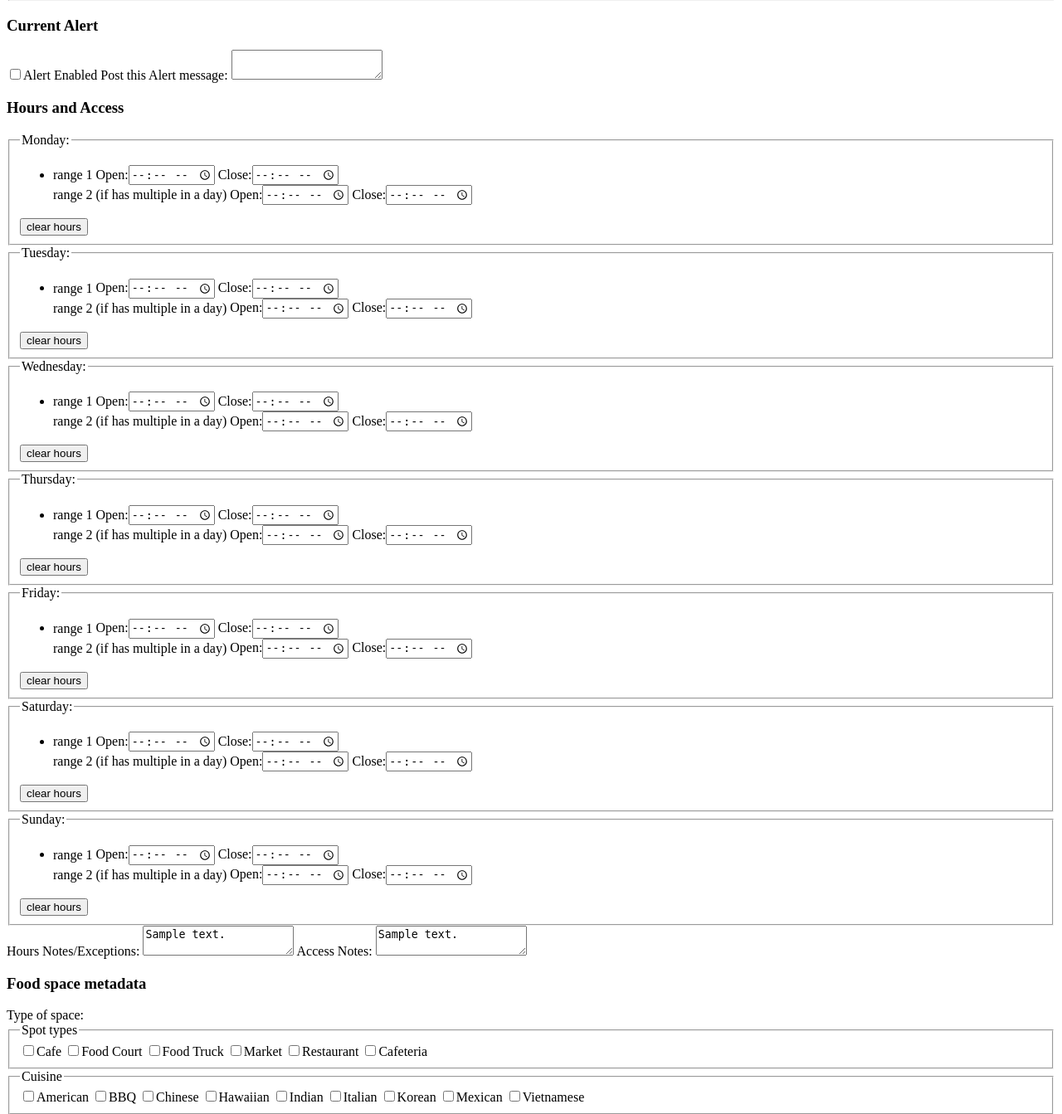
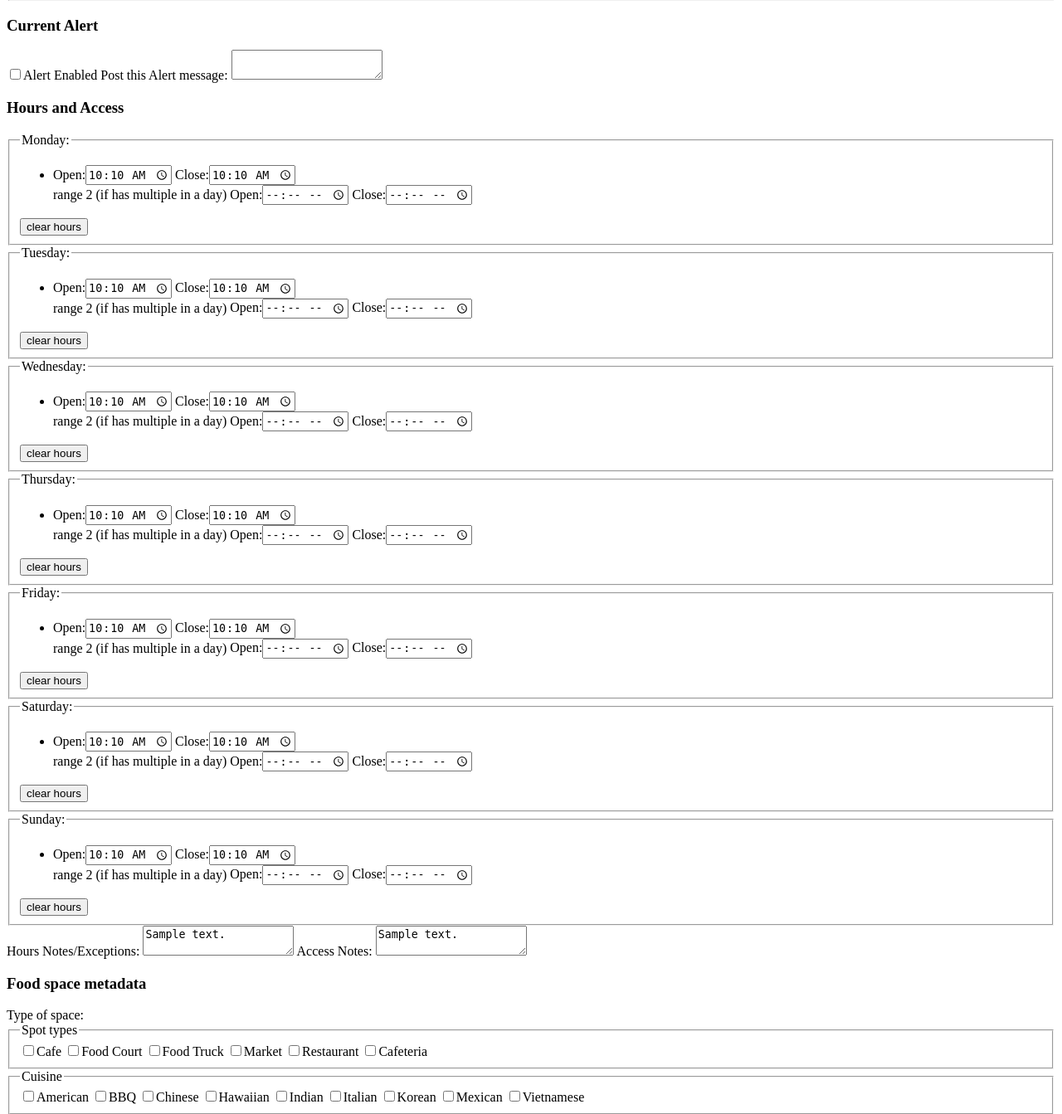
Before and after one commit to uw-it-aca/scout-manager, a Django app: template scout_manager/templates/scout_manager/spaces_edit.html in a window 1280 px wide. Shown: the part 965-2308 px from the top of the page at 83% size. Run offline with Django 3.2, Linux system fonts and the light colour scheme; the template is opened without the code that fills it: most values are stand-ins (such as "Sample title", 1, 10 or a date in 2020); some libraries are stand-ins or nearby versions.

Commit message:
Partially working hours edit fields.

```diff
--- a/scout_manager/templates/scout_manager/spaces_edit.html
+++ b/scout_manager/templates/scout_manager/spaces_edit.html
@@ -130,137 +130,165 @@
 
     <h3>Hours and Access</h3>
 
-    <fieldset class="scope mgr-hours">
+    <fieldset class="mgr-hours">
         <legend>Monday:</legend>
         <ul>
             <li class="flex-container">
                 <div class="flex-item">
-                    range 1
-                    <label for="">Open:<input type="time" name="" /></label>
-                    <label for="">Close:<input type="time" name="" /></label>
+                    {% for hours in spot.hours.monday %}
+                    <label for="">Open:<input type="time" name="" value="{{ hours.0|time:"H:i"}}" /></label>
+                    <label for="">Close:<input type="time" name="" value="{{ hours.1|time:"H:i" }}" /></label>
+                    {% empty %}
+                    <label for="">Open:<input type="time" name="" value="" /></label>
+                    <label for="">Close:<input type="time" name="" value="" /></label>
+                    {% endfor %}
                 </div>
-                <div class="flex-item">
+                <div class="scope flex-item">
                     range 2 (if has multiple in a day)
                     <label for="">Open:<input type="time" name="" /></label>
                     <label for="">Close:<input type="time" name="" /></label>
                 </div>
             </li>
         </ul>
-        <input type="button" value="clear hours" title="clear hours">
+        <input type="button" value="clear hours" title="clear hours" class="scope">
     </fieldset>
 
-    <fieldset class="scope mgr-hours">
+    <fieldset class="mgr-hours">
         <legend>Tuesday:</legend>
         <ul>
             <li class="flex-container">
                 <div class="flex-item">
-                    range 1
-                    <label for="">Open:<input type="time" name="" /></label>
-                    <label for="">Close:<input type="time" name="" /></label>
+                    {% for hours in spot.hours.tuesday %}
+                    <label for="">Open:<input type="time" name="" value="{{ hours.0|time:"H:i"}}" /></label>
+                    <label for="">Close:<input type="time" name="" value="{{ hours.1|time:"H:i" }}" /></label>
+                    {% empty %}
+                    <label for="">Open:<input type="time" name="" value="" /></label>
+                    <label for="">Close:<input type="time" name="" value="" /></label>
+                    {% endfor %}
                 </div>
-                <div class="flex-item">
+                <div class="scope flex-item">
                     range 2 (if has multiple in a day)
                     <label for="">Open:<input type="time" name="" /></label>
                     <label for="">Close:<input type="time" name="" /></label>
                 </div>
             </li>
         </ul>
-        <input type="button" value="clear hours" title="clear hours">
+        <input type="button" value="clear hours" title="clear hours" class="scope">
     </fieldset>
 
-    <fieldset class="scope mgr-hours">
+    <fieldset class="mgr-hours">
         <legend>Wednesday:</legend>
         <ul>
             <li class="flex-container">
                 <div class="flex-item">
-                    range 1
-                    <label for="">Open:<input type="time" name="" /></label>
-                    <label for="">Close:<input type="time" name="" /></label>
+                    {% for hours in spot.hours.wednesday %}
+                    <label for="">Open:<input type="time" name="" value="{{ hours.0|time:"H:i"}}" /></label>
+                    <label for="">Close:<input type="time" name="" value="{{ hours.1|time:"H:i" }}" /></label>
+                    {% empty %}
+                    <label for="">Open:<input type="time" name="" value="" /></label>
+                    <label for="">Close:<input type="time" name="" value="" /></label>
+                    {% endfor %}
                 </div>
-                <div class="flex-item">
+                <div class="scope flex-item">
                     range 2 (if has multiple in a day)
                     <label for="">Open:<input type="time" name="" /></label>
                     <label for="">Close:<input type="time" name="" /></label>
                 </div>
             </li>
         </ul>
-        <input type="button" value="clear hours" title="clear hours">
+        <input type="button" value="clear hours" title="clear hours" class="scope">
     </fieldset>
 
-    <fieldset class="scope mgr-hours">
+    <fieldset class="mgr-hours">
         <legend>Thursday:</legend>
         <ul>
             <li class="flex-container">
                 <div class="flex-item">
-                    range 1
-                    <label for="">Open:<input type="time" name="" /></label>
-                    <label for="">Close:<input type="time" name="" /></label>
+                    {% for hours in spot.hours.thursday %}
+                    <label for="">Open:<input type="time" name="" value="{{ hours.0|time:"H:i"}}" /></label>
+                    <label for="">Close:<input type="time" name="" value="{{ hours.1|time:"H:i" }}" /></label>
+                    {% empty %}
+                    <label for="">Open:<input type="time" name="" value="" /></label>
+                    <label for="">Close:<input type="time" name="" value="" /></label>
+                    {% endfor %}
                 </div>
-                <div class="flex-item">
+                <div class="scope flex-item">
                     range 2 (if has multiple in a day)
                     <label for="">Open:<input type="time" name="" /></label>
                     <label for="">Close:<input type="time" name="" /></label>
                 </div>
             </li>
         </ul>
-        <input type="button" value="clear hours" title="clear hours">
+        <input type="button" value="clear hours" title="clear hours" class="scope">
     </fieldset>
 
-    <fieldset class="scope mgr-hours">
+    <fieldset class="mgr-hours">
         <legend>Friday:</legend>
         <ul>
             <li class="flex-container">
                 <div class="flex-item">
-                    range 1
-                    <label for="">Open:<input type="time" name="" /></label>
-                    <label for="">Close:<input type="time" name="" /></label>
+                    {% for hours in spot.hours.friday %}
+                    <label for="">Open:<input type="time" name="" value="{{ hours.0|time:"H:i"}}" /></label>
+                    <label for="">Close:<input type="time" name="" value="{{ hours.1|time:"H:i" }}" /></label>
+                    {% empty %}
+                    <label for="">Open:<input type="time" name="" value="" /></label>
+                    <label for="">Close:<input type="time" name="" value="" /></label>
+                    {% endfor %}
                 </div>
-                <div class="flex-item">
+                <div class="scope flex-item">
                     range 2 (if has multiple in a day)
                     <label for="">Open:<input type="time" name="" /></label>
                     <label for="">Close:<input type="time" name="" /></label>
                 </div>
             </li>
         </ul>
-        <input type="button" value="clear hours" title="clear hours">
+        <input type="button" value="clear hours" title="clear hours" class="scope">
     </fieldset>
 
-    <fieldset class="scope mgr-hours">
+    <fieldset class="mgr-hours">
         <legend>Saturday:</legend>
         <ul>
             <li class="flex-container">
                 <div class="flex-item">
-                    range 1
-                    <label for="">Open:<input type="time" name="" /></label>
-                    <label for="">Close:<input type="time" name="" /></label>
+                    {% for hours in spot.hours.saturday %}
+                    <label for="">Open:<input type="time" name="" value="{{ hours.0|time:"H:i"}}" /></label>
+                    <label for="">Close:<input type="time" name="" value="{{ hours.1|time:"H:i" }}" /></label>
+                    {% empty %}
+                    <label for="">Open:<input type="time" name="" value="" /></label>
+                    <label for="">Close:<input type="time" name="" value="" /></label>
+                    {% endfor %}
                 </div>
-                <div class="flex-item">
+                <div class="scope flex-item">
                     range 2 (if has multiple in a day)
                     <label for="">Open:<input type="time" name="" /></label>
                     <label for="">Close:<input type="time" name="" /></label>
                 </div>
             </li>
         </ul>
-        <input type="button" value="clear hours" title="clear hours">
+        <input type="button" value="clear hours" title="clear hours" class="scope">
     </fieldset>
 
-    <fieldset class="scope mgr-hours">
+    <fieldset class="mgr-hours">
         <legend>Sunday:</legend>
         <ul>
             <li class="flex-container">
                 <div class="flex-item">
-                    range 1
-                    <label for="">Open:<input type="time" name="" /></label>
-                    <label for="">Close:<input type="time" name="" /></label>
+                    {% for hours in spot.hours.sunday %}
+                    <label for="">Open:<input type="time" name="" value="{{ hours.0|time:"H:i"}}" /></label>
+                    <label for="">Close:<input type="time" name="" value="{{ hours.1|time:"H:i" }}" /></label>
+                    {% empty %}
+                    <label for="">Open:<input type="time" name="" value="" /></label>
+                    <label for="">Close:<input type="time" name="" value="" /></label>
+                    {% endfor %}
                 </div>
-                <div class="flex-item">
+                <div class="scope flex-item">
                     range 2 (if has multiple in a day)
                     <label for="">Open:<input type="time" name="" /></label>
                     <label for="">Close:<input type="time" name="" /></label>
                 </div>
             </li>
         </ul>
-        <input type="button" value="clear hours" title="clear hours">
+        <input type="button" value="clear hours" title="clear hours" class="scope">
     </fieldset>
 
     <label for="hours-notes">Hours Notes/Exceptions:
```
